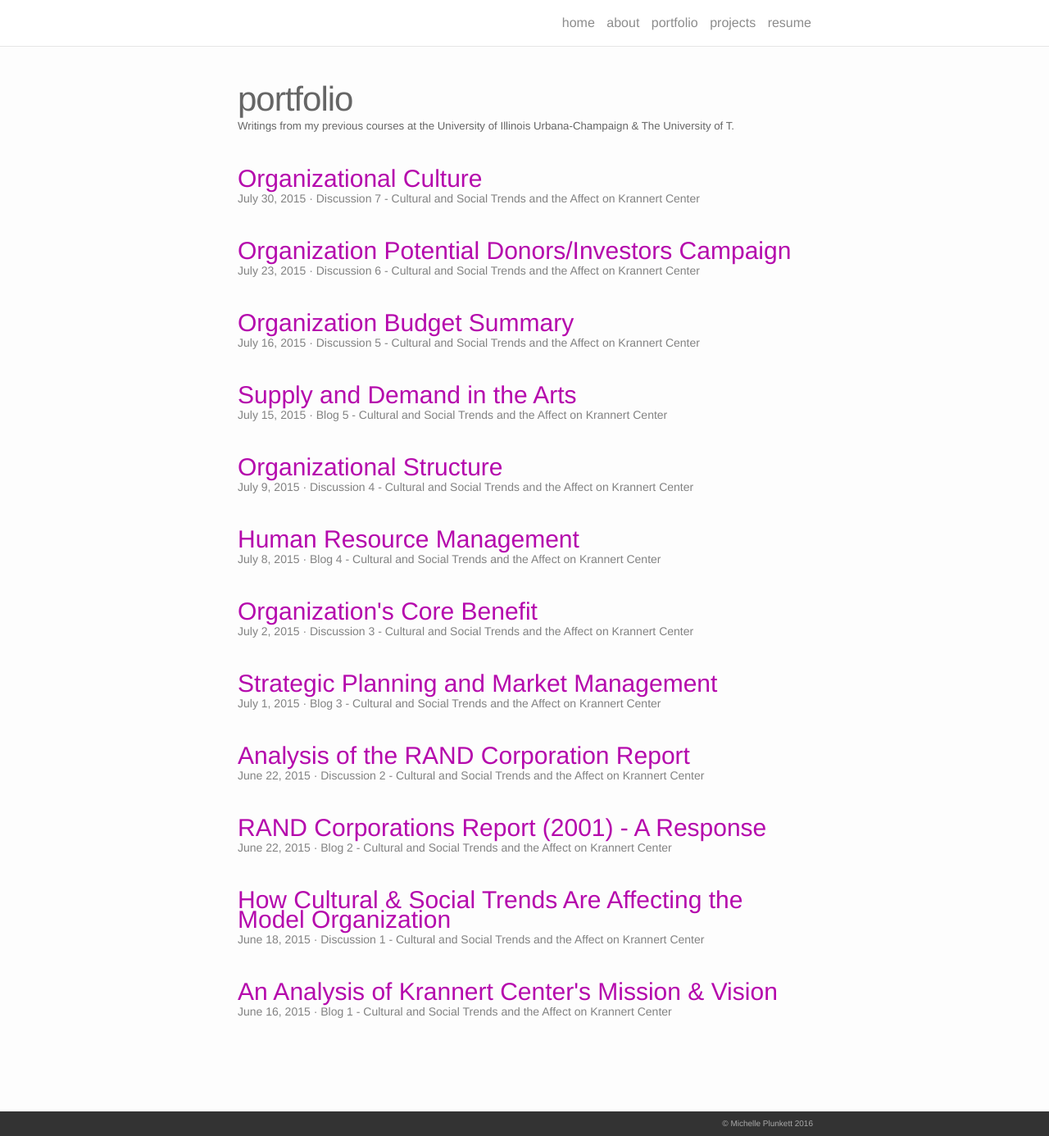
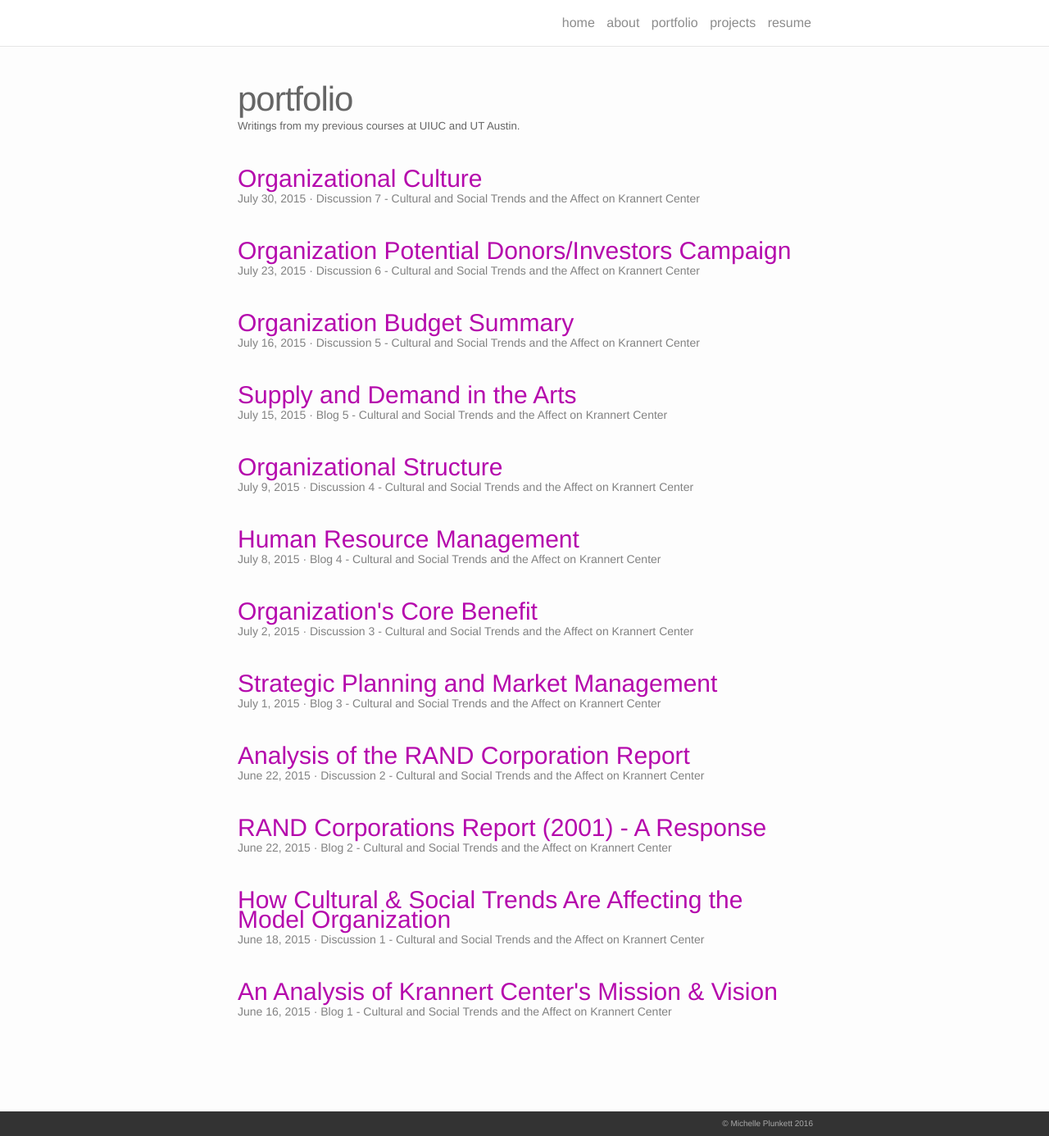
Before and after one commit to michelleplunkett/michelleplunkett.github.io, a Jekyll site: the page built from portfolio.md, in a window 1280 px wide and 1386 px high. Shown: the whole window at 82% size. Built offline with Jekyll 4.4.1, drawn with Linux system fonts in a browser that asks for light colours; nearby versions of some CDN libraries.

Commit message:
updated description

```diff
--- a/portfolio.md
+++ b/portfolio.md
@@ -1,7 +1,7 @@
 ---
 layout: page
 title: portfolio
-description: Writings from my previous courses at the University of Illinois Urbana-Champaign & The University of T.
+description: Writings from my previous courses at UIUC and UT Austin.
 permalink: /portfolio/
 ---
 
```
